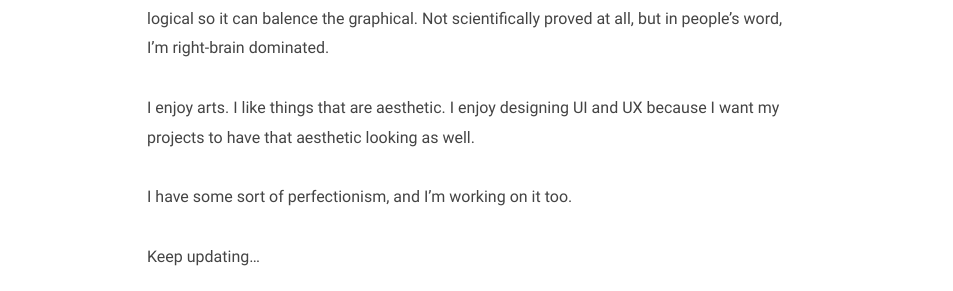
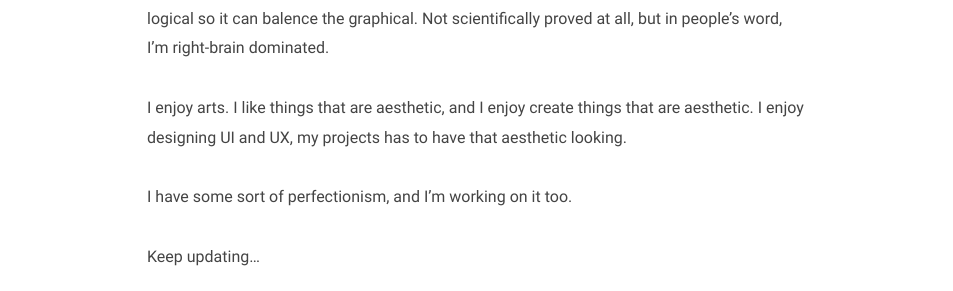
Before and after one commit to cloudyyoung/www.cloudyyoung.com, a Jekyll site: the page built from about.md, in a window 1280 px wide. Shown: the part 1646-1937 px from the top of the page, without its empty margins (163-1116 px from the left). Built offline with Jekyll 4.4.1, drawn with Linux system fonts in a browser that asks for light colours.

Commit message:
Update about.md

```diff
--- a/about.md
+++ b/about.md
@@ -30,7 +30,7 @@ I would like to know some philosophy and psychology. They make you see the world
 
 The way I think is more graphically than logically. Under unexpected circumstances I would easily get emotional, which is a weakness that I should overcome. I'm trying to be more logical so it can balence the graphical. Not scientifically proved at all, but in people's word, I'm right-brain dominated.
 
-I enjoy arts. I like things that are aesthetic. I enjoy designing UI and UX because I want my projects to have that aesthetic looking as well.
+I enjoy arts. I like things that are aesthetic, and I enjoy create things that are aesthetic. I enjoy designing UI and UX, my projects has to have that aesthetic looking.
 
 I have some sort of perfectionism, and I'm working on it too.
 
```
